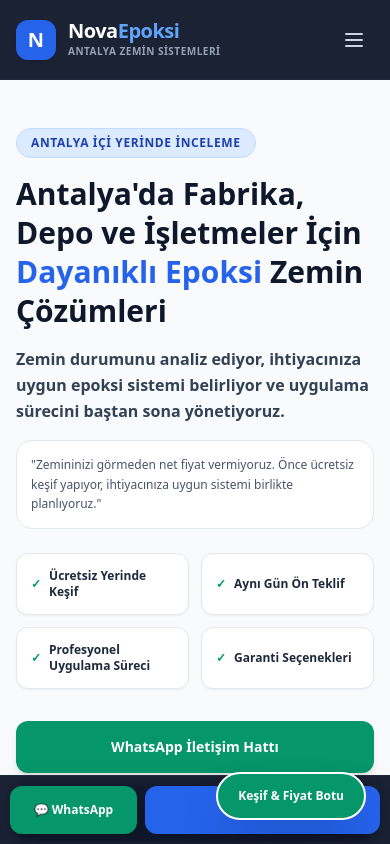
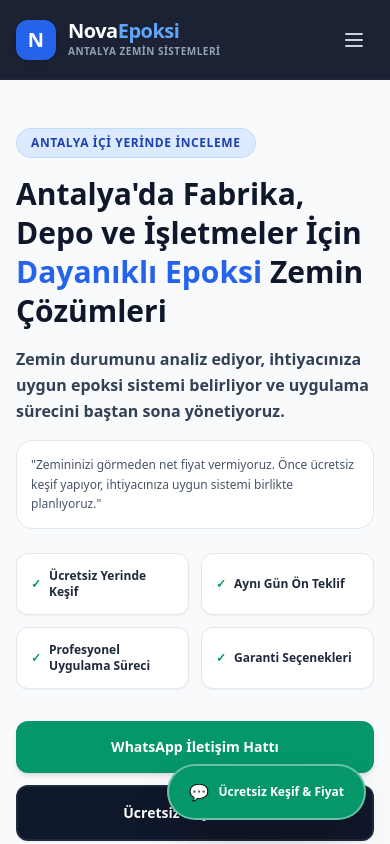
Before and after one commit to novadigital-official/nova-epoksi, a Next.js app: page / in a window 390 px wide. Shown: the top 844 px of the page. Built offline with nearby package versions, Linux system fonts and the light colour scheme.

Commit message:
Simplify floating widgets: remove overlapping mobile sticky bar and bot, keep clean floating WhatsApp button

```diff
--- a/app/page.tsx
+++ b/app/page.tsx
@@ -7,12 +7,11 @@ import EpoksiTeknikSurec from '../components/EpoksiTeknikSurec';
 import CorporateReferences from '../components/CorporateReferences';
 import WhatsAppBotWidget from '../components/WhatsAppBotWidget';
 import BitirdigimizIsler from '../components/BitirdigimizIsler';
-import MobileStickyBar from '../components/MobileStickyBar';
 import FiyatStratejisi2026 from '../components/FiyatStratejisi2026';
 
 export default function AntalyaEpoksiMasterSalesPage() {
   return (
-    <main className="min-h-screen bg-slate-50 text-slate-900 font-sans selection:bg-blue-600 selection:text-white relative pb-16 md:pb-0">
+    <main className="min-h-screen bg-slate-50 text-slate-900 font-sans selection:bg-blue-600 selection:text-white relative">
       {/* 1. PROFESSIONAL CORPORATE NAVBAR */}
       <Navbar />
 
@@ -133,11 +132,8 @@ export default function AntalyaEpoksiMasterSalesPage() {
         <TrustBadges />
       </section>
 
-      {/* 11. FLOATING WHATSAPP SATIŞ BOTU */}
+      {/* 11. FLOATING WHATSAPP BUTTON */}
       <WhatsAppBotWidget />
-
-      {/* 12. MOBİL YAPIŞKAN AKSİYON BARI */}
-      <MobileStickyBar />
 
       {/* FOOTER */}
       <footer className="bg-slate-900 text-slate-400 py-12 text-xs text-center border-t border-slate-800">
--- a/components/WhatsAppBotWidget.tsx
+++ b/components/WhatsAppBotWidget.tsx
@@ -1,116 +1,22 @@
 'use client';
 
 // ═══════════════════════════════════════════════════════════
-// NOVA EPOKSI ANTALYA — LIVE WHATSAPP BOT (HYDRATION SAFE)
+// NOVA EPOKSI ANTALYA — CLEAN FLOATING WHATSAPP BUTTON
 // ═══════════════════════════════════════════════════════════
 
-import React, { useState, useEffect } from 'react';
+import React from 'react';
 
 export default function WhatsAppBotWidget() {
-  const [mounted, setMounted] = useState(false);
-  const [isOpen, setIsOpen] = useState<boolean>(false);
-  const [sqm, setSqm] = useState<string>('');
-  const [district, setDistrict] = useState<string>('Muratpaşa');
-
-  useEffect(() => {
-    setMounted(true);
-  }, []);
-
-  if (!mounted) return null;
-
-  const handleStartWhatsApp = () => {
-    const waMessage = encodeURIComponent(
-      `Merhaba Nova Epoksi Keşif Hattı,\n` +
-      `• *Alanım:* ${sqm || '250'} m²\n` +
-      `• *Bölge:* Antalya / ${district}\n` +
-      `Zemin fotoğrafı gönderip anında fiyat teklifi almak istiyorum.`
-    );
-    window.open(`https://wa.me/905070871789?text=${waMessage}`, '_blank');
-  };
-
   return (
-    <div className="fixed bottom-6 right-6 z-50">
-      {isOpen && (
-        <div className="mb-4 w-80 sm:w-96 bg-white border border-slate-200 rounded-3xl shadow-2xl overflow-hidden animate-fadeIn text-slate-900">
-          <div className="bg-slate-900 text-white p-4 flex items-center justify-between border-b border-slate-800">
-            <div className="flex items-center gap-3">
-              <div className="w-9 h-9 bg-blue-600 rounded-full flex items-center justify-center font-black text-xs text-white">
-                BOT
-              </div>
-              <div>
-                <h4 className="font-extrabold text-sm leading-tight">Nova Keşif & Fiyat Botu</h4>
-                <span className="text-[10px] text-slate-300 flex items-center gap-1.5 mt-0.5">
-                  <span className="w-2 h-2 bg-emerald-500 rounded-full"></span> Aktif • 15 Dk Geri Dönüş
-                </span>
-              </div>
-            </div>
-            <button
-              onClick={() => setIsOpen(false)}
-              aria-label="Kapat"
-              className="text-slate-400 hover:text-white font-black text-sm px-2 cursor-pointer"
-            >
-              ✕
-            </button>
-          </div>
-
-          <div className="p-4 space-y-3 text-xs bg-slate-50 max-h-80 overflow-y-auto">
-            <div className="bg-white p-3 rounded-2xl border border-slate-200 shadow-sm max-w-[85%] text-slate-700">
-              Merhaba! Nova Epoksi Antalya ücretsiz keşif ve fiyat alma hattına hoş geldiniz.
-            </div>
-
-            <div className="bg-white p-3 rounded-2xl border border-slate-200 shadow-sm max-w-[85%] font-extrabold text-blue-700">
-              1) Zemin kaplaması yapılacak alanınız kaç m²?
-            </div>
-
-            <div className="space-y-2 pt-1">
-              <input
-                type="number"
-                placeholder="Örn: 250 m²"
-                value={sqm}
-                onChange={(e) => setSqm(e.target.value)}
-                className="w-full bg-white border border-slate-300 px-3 py-2 rounded-xl text-xs outline-none focus:border-blue-600"
-              />
-            </div>
-
-            <div className="bg-white p-3 rounded-2xl border border-slate-200 shadow-sm max-w-[85%] font-extrabold text-blue-700">
-              2) Antalya hangi ilçedesiniz?
-            </div>
-            <select
-              value={district}
-              onChange={(e) => setDistrict(e.target.value)}
-              className="w-full bg-white border border-slate-300 px-3 py-2 rounded-xl text-xs outline-none focus:border-blue-600 font-bold text-slate-800"
-            >
-              <option value="Muratpaşa">Antalya / Muratpaşa</option>
-              <option value="Kepez">Antalya / Kepez</option>
-              <option value="Konyaaltı">Antalya / Konyaaltı</option>
-              <option value="Döşemealtı OSB">Döşemealtı OSB</option>
-              <option value="Alanya">Antalya / Alanya</option>
-              <option value="Manavgat">Antalya / Manavgat</option>
-            </select>
-
-            <div className="bg-emerald-50 p-3 rounded-2xl border border-emerald-200 text-emerald-800 font-bold">
-              3) Fotoğraf gönderip anında net fiyat çıkaralım!
-            </div>
-          </div>
-
-          <div className="p-3 bg-white border-t border-slate-200">
-            <button
-              onClick={handleStartWhatsApp}
-              className="w-full bg-emerald-600 hover:bg-emerald-500 text-white font-black py-3 rounded-xl text-xs flex items-center justify-center gap-2 cursor-pointer shadow-sm"
-            >
-              <span>WhatsApp'tan Fotoğraf Gönder Fiyat Al</span>
-            </button>
-          </div>
-        </div>
-      )}
-
-      <button
-        onClick={() => setIsOpen(!isOpen)}
-        aria-label="Keşif Botunu Aç"
-        className="bg-emerald-600 hover:bg-emerald-500 text-white font-black px-5 py-3.5 rounded-full shadow-2xl flex items-center gap-2.5 cursor-pointer transition-all hover:scale-105 border-2 border-white text-xs"
-      >
-        <span>Keşif & Fiyat Botu</span>
-      </button>
-    </div>
+    <a
+      href="https://wa.me/905070871789?text=Merhaba%20Antalya%20epoksi%20fiyat%20teklifi%20ve%20kesif%20istiyorum"
+      target="_blank"
+      rel="noopener noreferrer"
+      aria-label="WhatsApp İletişim Hattı"
+      className="fixed bottom-6 right-6 z-50 bg-emerald-600 hover:bg-emerald-500 text-white font-black px-5 py-3.5 rounded-full shadow-2xl flex items-center gap-2.5 cursor-pointer transition-all hover:scale-105 border-2 border-white/40 text-xs sm:text-sm active:scale-95"
+    >
+      <span className="text-base sm:text-lg">💬</span>
+      <span>Ücretsiz Keşif & Fiyat</span>
+    </a>
   );
 }
```
